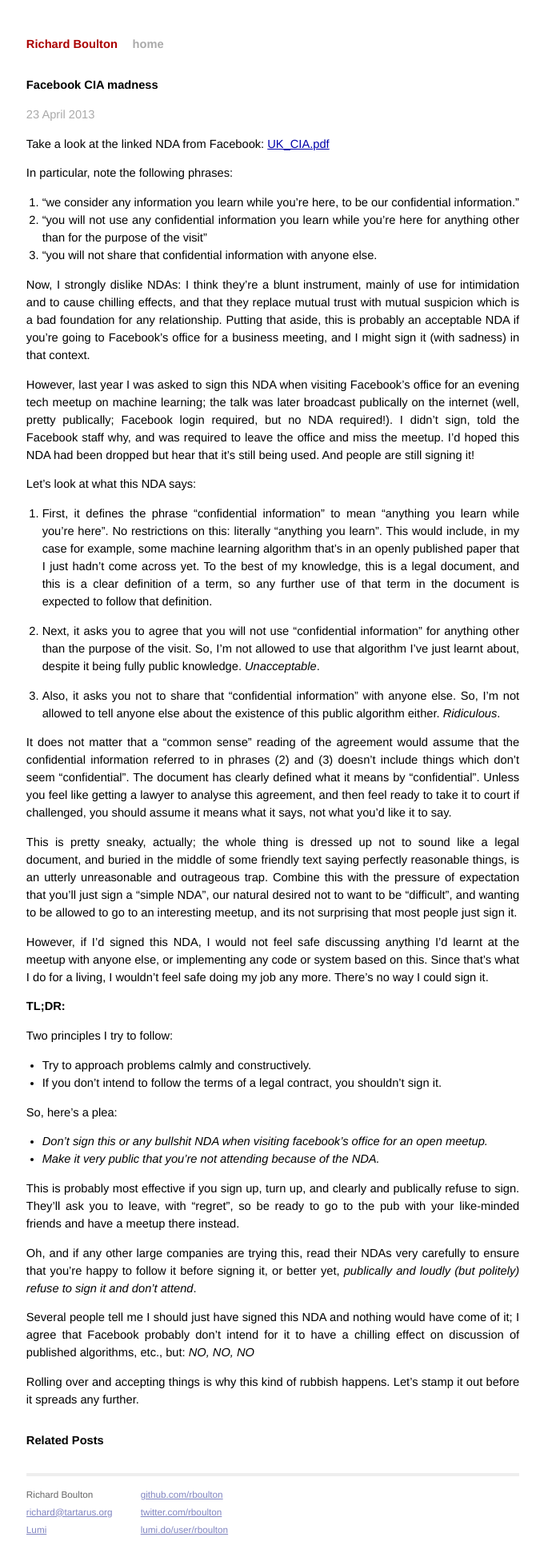
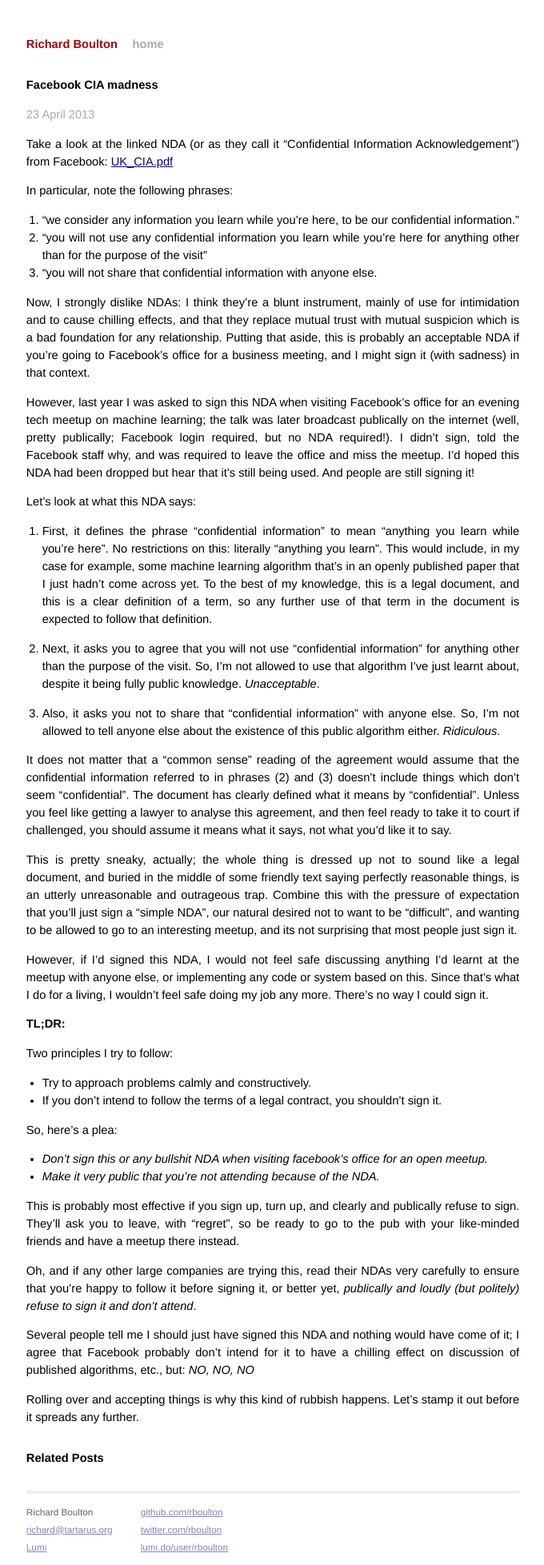
Before and after one commit to rboulton/rboulton.github.io, a Jekyll site: the page built from _posts/2013-04-23-facebook-cia.md, in a window 1280 px wide. Shown: the whole page at 80% size, without its empty margins (299-979 px from the left). Built offline with Jekyll 4.4.1, drawn with Linux system fonts in a browser that asks for light colours; Markdown is read by kramdown in place of the engine named in the settings; before the commit the page ends 1935 px from its top, so only the background shows below that.

Commit message:
Explain CIA

```diff
--- a/_posts/2013-04-23-facebook-cia.md
+++ b/_posts/2013-04-23-facebook-cia.md
@@ -8,7 +8,8 @@ title: Facebook CIA madness
 
 <p class="meta">23 April 2013</p>
 
-Take a look at the linked NDA from Facebook:
+Take a look at the linked NDA (or as they call it "Confidential Information
+Acknowledgement") from Facebook:
 [UK_CIA.pdf](http://files.meetup.com/1715272/Facebook%20Site%20Visitor%20NDA.pdf)
 
 In particular, note the following phrases:
```
